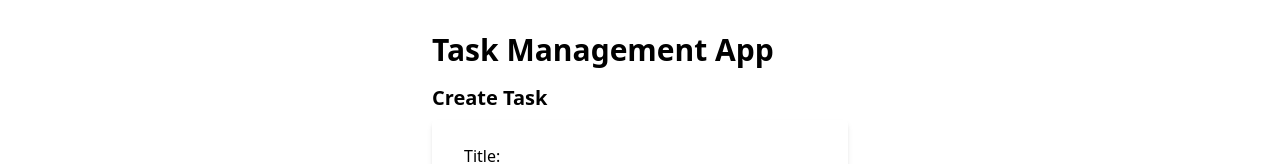
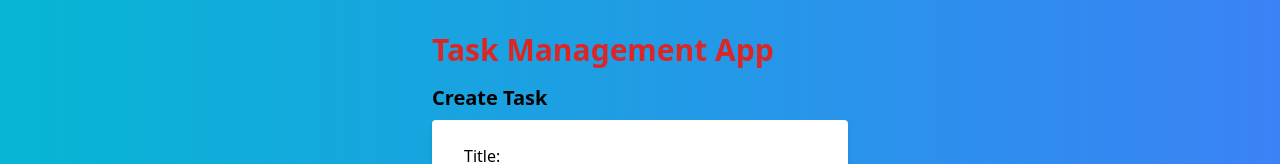
Before and after one commit to Ayu1C/Task-Manager-App, a React (Create React App) app: page / in a window 1280 px wide. Shown: the top 164 px of the page. Built offline with nearby package versions, Linux system fonts and the light colour scheme; no server answers.

Commit message:
Some changes in UI

```diff
--- a/src/App.js
+++ b/src/App.js
@@ -85,8 +85,9 @@ const App = () => {
   }, []);
 
   return (
+    <div className="bg-gradient-to-r from-cyan-500 to-blue-500">
        <div className="max-w-md mx-auto px-4 py-8">
-      <h1 className="text-3xl font-bold mb-4">Task Management App</h1>
+         <h1 className="text-3xl font-bold mb-4 text-red-600">Task Management App</h1>
 
          {editTask!=null ? (
            <div className="mb-4">
@@ -110,6 +111,7 @@ const App = () => {
          <TaskList tasks={tasks} onEditTask={handleEditTask} onDeleteTask={handleDeleteTask} />
          {/* <button onClick={handleRefreshToken}>Refresh Access Token</button> */}
        </div>
+    </div>
   );
 };
 
```
Lines whose indentation alone changed are shown as unchanged.
